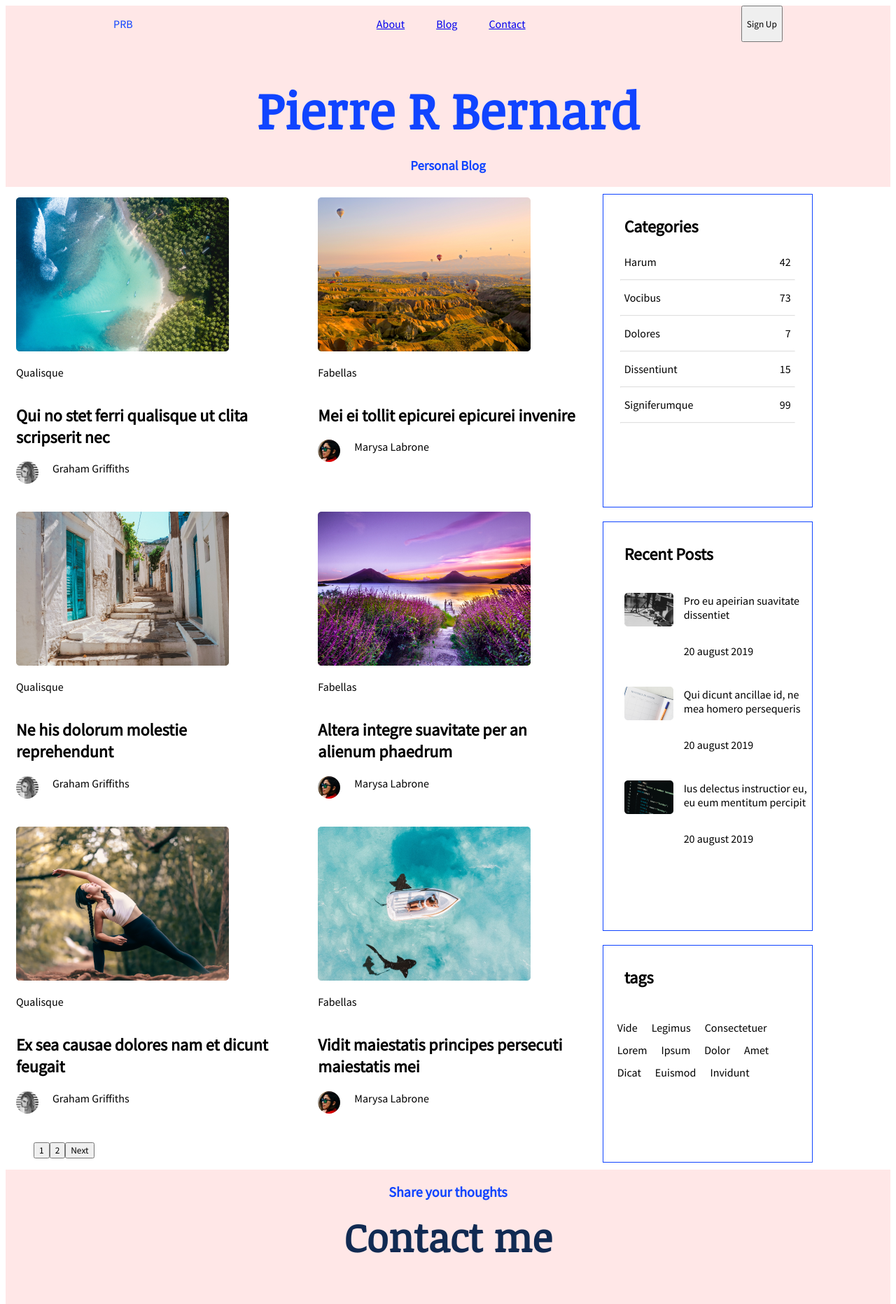
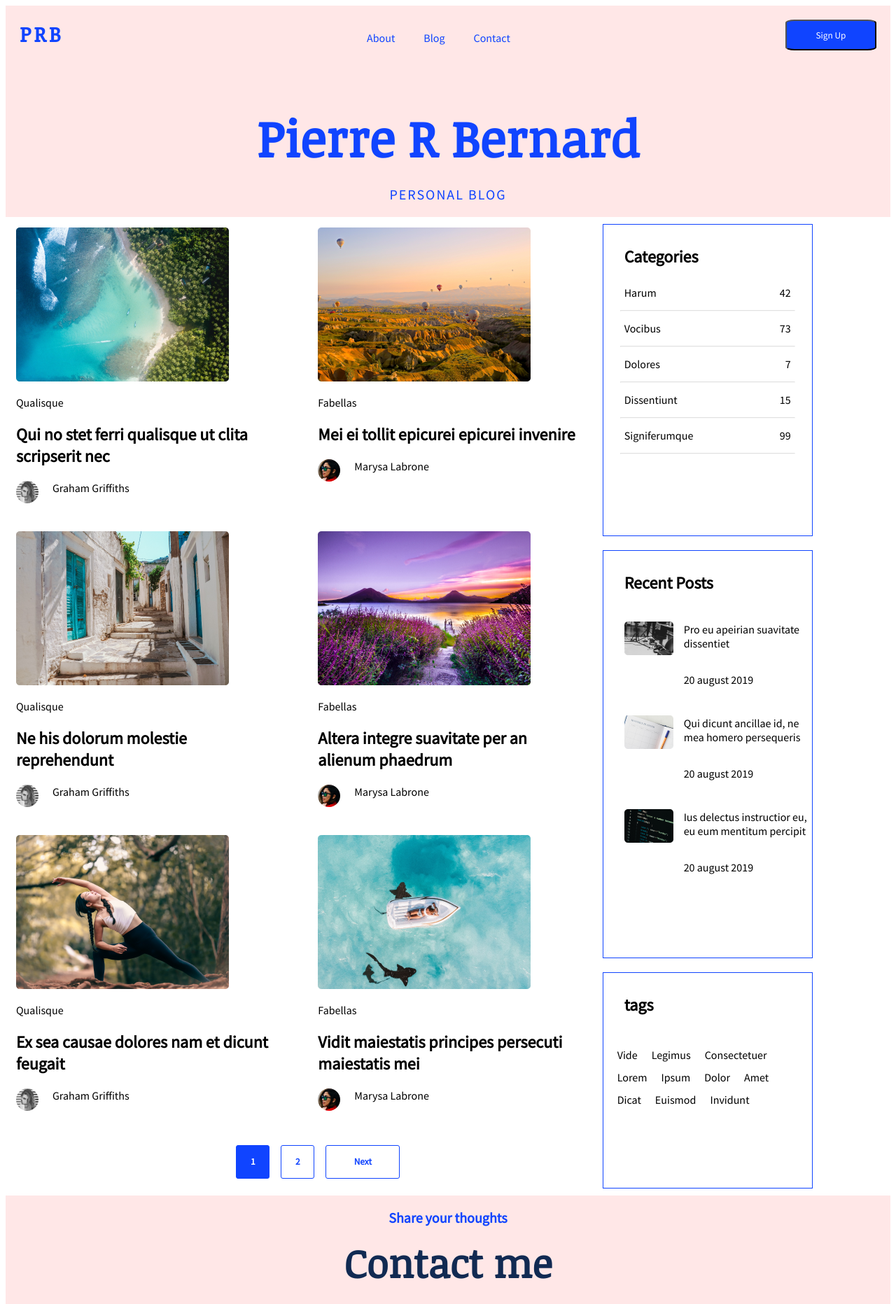
Before and after one commit to NoamBelleli/project, a plain HTML site: page index.html in a window 1280 px wide. Shown: the top 1863 px of the page at 70% size. Drawn offline with Linux system fonts and the light colour scheme.

Commit message:
finished html and css for both pages

```diff
--- a/index.html
+++ b/index.html
@@ -23,18 +23,22 @@
       <nav class="navbar">
         <p>PRB</p>
         <ul class="menu">
-          <li><a href="#">About</a></li>
-          <li><a href="#">Blog</a></li>
-          <li><a href="#">Contact</a></li>
+          <li><a class="plain-links" href="#">About</a></li>
+          <li><a class="plain-links" href="#">Blog</a></li>
+          <li><a class="plain-links" href="#">Contact</a></li>
         </ul>
         <button class="sign-up">Sign Up</button>
       </nav>
+      <div class="icon-wrapper">
+        <a href="#"><i class="fa-solid fa-bars"></i></a>
+      </div>
       <h1>Pierre R Bernard</h1>
       <h3>Personal Blog</h3>
     </header>
     <main>
       <article class="gallery">
         <section class="gallery-item" id="post1">
+          <a class="plain-links" href="#">
             <div class="image-holder">
               <img id="img1" src="/images/img_1.png" alt="beach" />
             </div>
@@ -48,9 +52,11 @@
               />
               <figcaption>Graham Griffiths</figcaption>
             </figure>
+          </a>
         </section>
 
         <section class="gallery-item" id="post2">
+          <a class="plain-links" href="/blogpost.html">
             <div class="image-holder">
               <img
                 id="img2"
@@ -64,9 +70,11 @@
               <img class="avatar" src="/images/author2.png" alt="autor img" />
               <figcaption>Marysa Labrone</figcaption>
             </figure>
+          </a>
         </section>
 
         <section class="gallery-item" id="post3">
+          <a class="plain-links" href="#">
             <div class="image-holder">
               <img id="img3" src="/images/img_3.png" alt="street" />
             </div>
@@ -80,9 +88,11 @@
               />
               <figcaption>Graham Griffiths</figcaption>
             </figure>
+          </a>
         </section>
 
         <section class="gallery-item" id="post4">
+          <a class="plain-links" href="#">
             <div class="image-holder">
               <img id="img4" src="/images/img_4.png" alt="sunset" />
             </div>
@@ -92,9 +102,11 @@
               <img class="avatar" src="/images/author2.png" alt="autor img" />
               <figcaption>Marysa Labrone</figcaption>
             </figure>
+          </a>
         </section>
 
         <section class="gallery-item" id="post5">
+          <a class="plain-links" href="#">
             <div class="image-holder">
               <img id="img5" src="/images/img_5.png" alt="yoga" />
             </div>
@@ -108,9 +120,11 @@
               />
               <figcaption>Graham Griffiths</figcaption>
             </figure>
+          </a>
         </section>
 
         <section class="gallery-item" id="post6">
+          <a class="plain-links" href="#">
             <div class="image-holder">
               <img id="img6" src="/images/img_6.png" alt="boat" />
             </div>
@@ -120,13 +134,14 @@
               <img class="avatar" src="/images/author2.png" alt="autor img" />
               <figcaption>Marysa Labrone</figcaption>
             </figure>
+          </a>
         </section>
 
         <nav class="page-numbers">
           <ul class="pages">
-            <li><button class="current">1</button></li>
-            <li><button>2</button></li>
-            <li><button class="next">Next</button></li>
+            <li><button class="page current">1</button></li>
+            <li><button class="page">2</button></li>
+            <li><button class="page next">Next</button></li>
           </ul>
         </nav>
       </article>
--- a/styles.css
+++ b/styles.css
@@ -38,8 +38,8 @@ header {
   color: #1044ff;
 }
 
-.navbar i{
-    visibility: hidden;
+.navbar i {
+  visibility: hidden;
 }
 
 aside {
@@ -52,6 +52,11 @@ footer {
   grid-area: footer;
   display: flex;
   flex-wrap: wrap;
+}
+
+.plain-links {
+  text-decoration: none;
+  color: inherit;
 }
 
 .gallery {
@@ -85,10 +90,34 @@ footer {
   grid-area: f;
 }
 
-.pages {
+.page-numbers{
   grid-area: pages;
   display: flex;
-  align-self: center;
+  justify-content: center;
+}
+
+.pages{
+  display: flex;
+  justify-content: center;
+}
+.page{
+    border-radius: 3px;
+    margin: 8px;
+    width: 48px;
+    height: 48px;
+    border: 1px solid #1044FF;
+    background-color:#ffffff;
+    color:#1044FF;
+    font-weight: 700;
+}
+
+.current{
+    background-color: #1044FF;
+    color: #ffffff;
+}
+
+.next{
+    width: 106px;
 }
 
 .gallery-item {
@@ -105,13 +134,25 @@ h1 {
   font-size: 72px;
   font-weight: 700;
   margin-bottom: 0;
+
+}
+
+header h3{
+    font-style: normal;
+    font-weight: 400;
+    font-size: 20px;
+    line-height: 24px;
+    text-align: center;
+    letter-spacing: 0.1em;
+    text-transform: uppercase;
 }
 
 .navbar {
   display: flex;
   flex-flow: row wrap;
   width: 100%;
-  justify-content: space-around;
+  justify-content: space-between;
+  padding: 20px;
 }
 
 .menu {
@@ -120,8 +161,32 @@ h1 {
   justify-content: space-between;
 }
 
-button .signup {
-  color: #1044ff;
+.sign-up {
+  background-color: #1044ff;
+  color: #ffffff;
+  border-radius: 10%;
+  width: 130px;
+  height: 44px;
+}
+
+.icon-wrapper {
+  visibility: hidden;
+  position: absolute;
+  top: 25px;
+  right: 25px;
+}
+.navbar i {
+  content: 0;
+  padding: 0;
+}
+
+.navbar p{
+    font-family: 'Noticia Text';
+    font-style: normal;
+    font-weight: 700;
+    font-size: 30px;
+    letter-spacing: 4px;
+    margin: 0;
 }
 
 figure {
@@ -307,7 +372,6 @@ hr {
 
 @media (max-width: 500px) {
   body {
-
     grid-template-columns: 100%;
     grid-template-areas:
       "header"
@@ -342,4 +406,15 @@ hr {
   #map {
     width: 100%;
   }
+
+  .menu {
+    visibility: hidden;
+  }
+  .sign-up {
+    visibility: hidden;
+  }
+
+  .icon-wrapper {
+    visibility: visible;
+  }
 }
--- a/stylespost.css
+++ b/stylespost.css
@@ -18,8 +18,8 @@ ul {
   list-style: none;
 }
 
-a{
-    text-decoration:none ;
+a {
+  text-decoration: none;
 }
 
 header {
@@ -48,6 +48,11 @@ footer {
   flex-wrap: wrap;
 }
 
+.plain-links {
+  text-decoration: none;
+  color: inherit;
+}
+
 .gallery-item {
   display: flex;
   flex-flow: column wrap;
@@ -69,23 +74,42 @@ h1 {
   display: flex;
   flex-flow: row wrap;
   width: 100%;
-  justify-content: space-around;
+  justify-content: space-between;
+  padding: 20px;
 }
-.navbar i{
-    visibility: hidden;
-    content: 0;
-    padding: 0;
+.icon-wrapper {
+  visibility: hidden;
+  position: absolute;
+  top: 25px;
+  right: 25px;
+}
+.navbar i {
+  content: 0;
+  padding: 0;
+}
 
+.navbar p{
+    font-family: 'Noticia Text';
+    font-style: normal;
+    font-weight: 700;
+    font-size: 30px;
+    letter-spacing: 4px;
+    margin: 0;
 }
+
 .menu {
   display: flex;
   width: 20%;
   justify-content: space-between;
 }
 
-button .signup {
-  color: #1044ff;
-}
+.sign-up {
+    background-color: #1044ff;
+    color: #ffffff;
+    border-radius: 10%;
+    width: 130px;
+    height: 44px;
+  }
 
 figure {
   display: flex;
@@ -365,7 +389,7 @@ hr {
   justify-content: center;
 }
 
-@media (max-width: 500px) {
+@media  (max-width: 500px) {
   body {
     grid-template-columns: 100%;
     grid-template-areas:
@@ -402,15 +426,14 @@ hr {
     width: 100%;
   }
 
-  .menu{
+  .menu {
     visibility: hidden;
   }
-  .sign-up{
+  .sign-up {
     visibility: hidden;
   }
 
-  .navbar i{
-    visibility:visible;
-
+  .icon-wrapper {
+    visibility: visible;
+  }
 }
-}
```
Also changed, not shown: blogpost.html (+10 -8 lines). Lines whose indentation alone changed are shown as unchanged.
